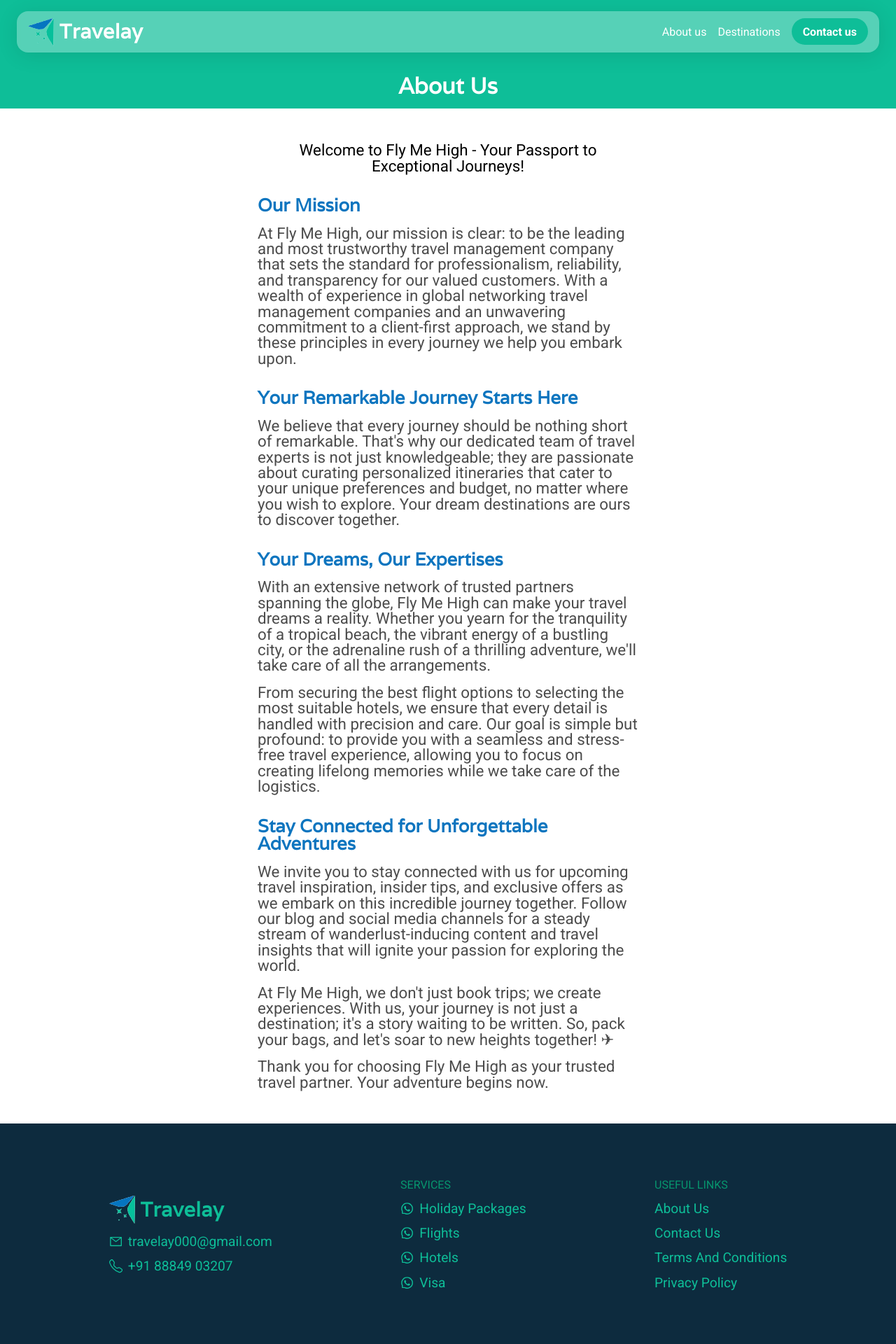
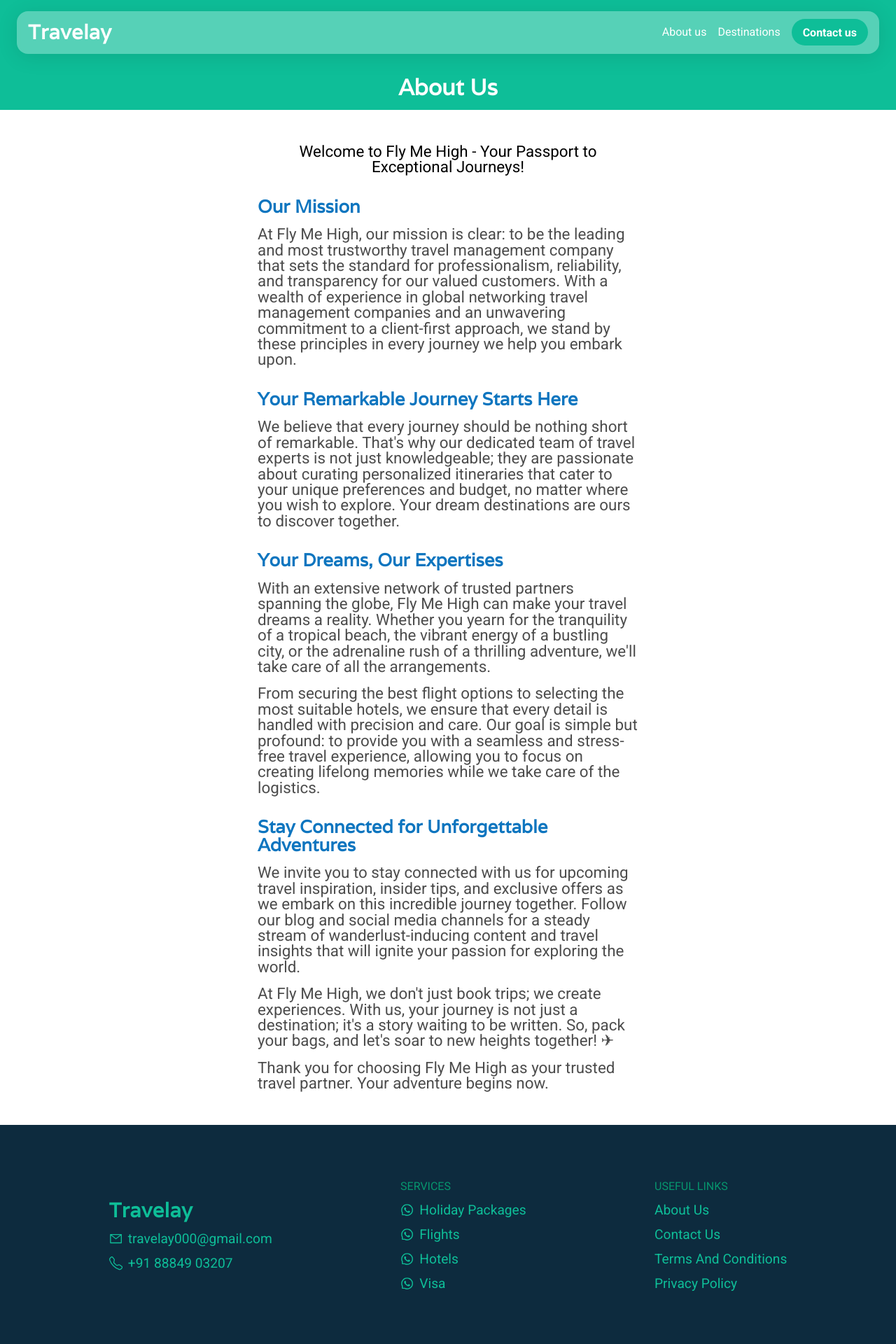
Before and after one commit to vishalbrdr/flymehighv1, a Next.js app: page /about in a window 1280 px wide. Shown: the top 1920 px of the page at 70% size. Built offline with nearby package versions, Linux system fonts and the light colour scheme; a web font is replaced by a local one.

Commit message:
travelay

```diff
--- a/src/components/Footer/Footer.jsx
+++ b/src/components/Footer/Footer.jsx
@@ -19,12 +19,12 @@ export default function Footer() {
         <div className={styles.col}>
           <div className="logo">
             <Link href={"/"}>
-              <Image
+              {/* <Image
                 src={"/images/logo.png"}
                 width={40}
                 height={40}
                 alt="travelay Logo"
-              />
+              /> */}
               <strong>travelay</strong>
             </Link>
           </div>
--- a/src/components/Navbar/Navbar.jsx
+++ b/src/components/Navbar/Navbar.jsx
@@ -13,12 +13,12 @@ export default function Navbar() {
     <header className={styles.Header}>
       <div className={"logo"}>
         <Link href={"/"}>
-          <Image
+          {/* <Image
             src={"/images/logo.png"}
             width={40}
             height={40}
             alt="travelay Logo"
-          />
+          /> */}
           <strong>travelay</strong>
         </Link>
       </div>
--- a/src/components/Navbar/Navbar.module.scss
+++ b/src/components/Navbar/Navbar.module.scss
@@ -12,6 +12,7 @@
   //   background-color: rgba(0, 0, 0, 0.3);
   /* From https://css.glass */
   @include glass();
+  padding: 1rem;
   display: flex;
   align-items: center;
   justify-content: space-between;
```
